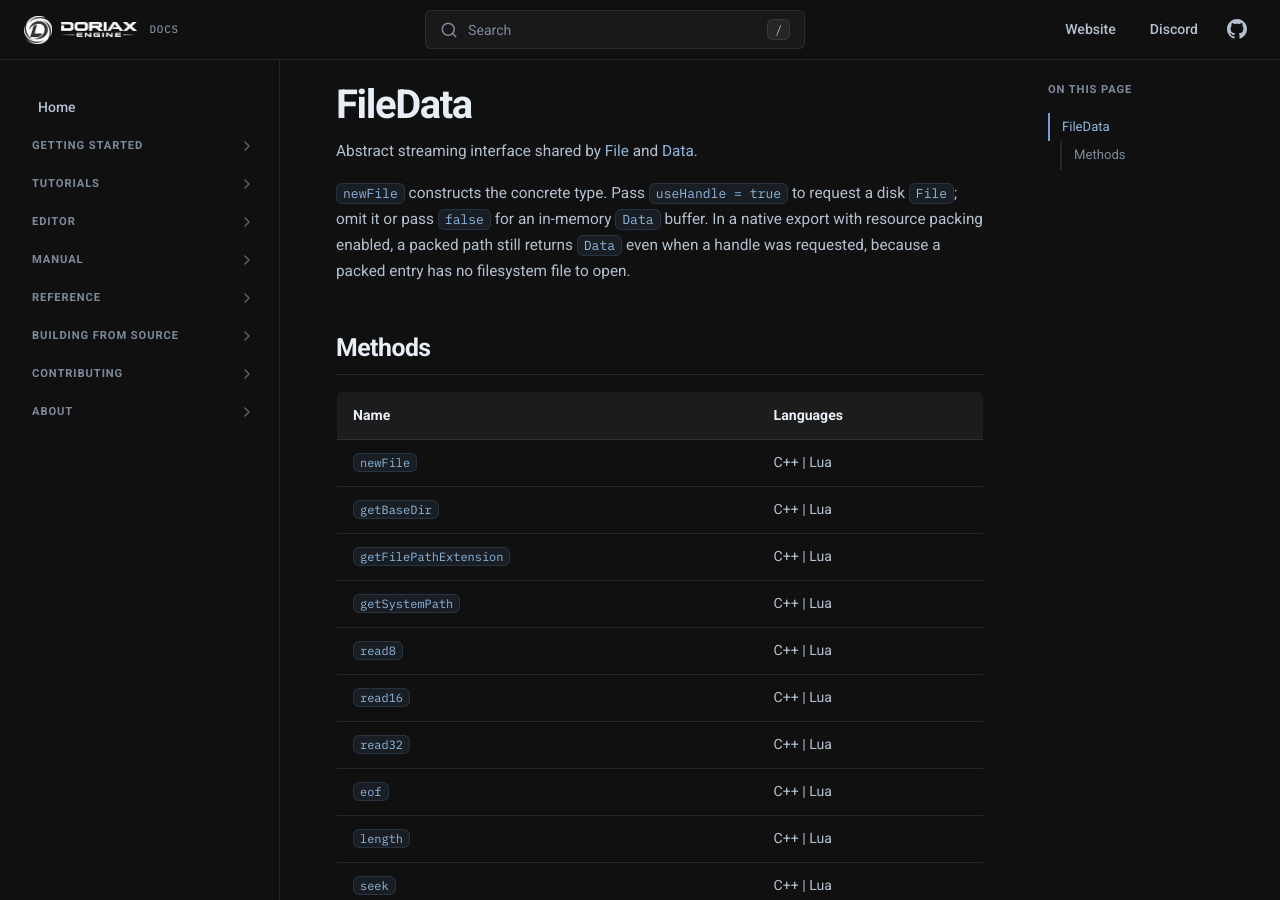
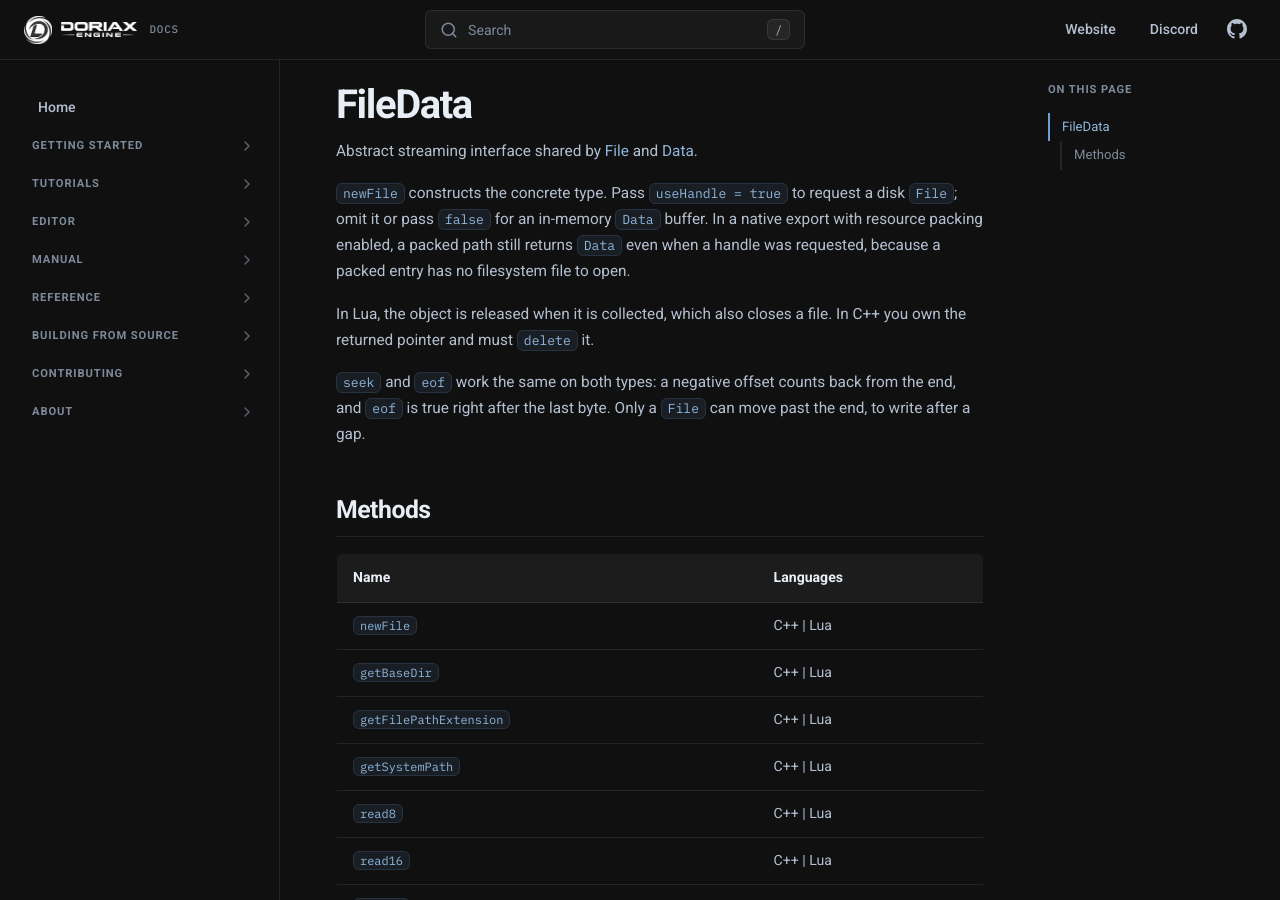
Before and after one commit to doriaxengine/doriax-docs, an MkDocs documentation site: the page built from docs/reference/classes/filedata.md, in a window 1280 px wide and 900 px high. Built offline with MkDocs 1.6.1, drawn with Linux system fonts in a browser that asks for light colours; comment, search, counter and statistics services are not loaded.

Commit message:
Doc who owns the object from FileData.newFile and how seek and eof behave

```diff
--- a/docs/reference/classes/filedata.md
+++ b/docs/reference/classes/filedata.md
@@ -10,6 +10,13 @@ Abstract streaming interface shared by [File](file.md) and [Data](data.md).
 `File`; omit it or pass `false` for an in-memory `Data` buffer. In a native export with
 resource packing enabled, a packed path still returns `Data` even when a handle was
 requested, because a packed entry has no filesystem file to open.
+
+In Lua, the object is released when it is collected, which also closes a file. In C++
+you own the returned pointer and must `delete` it.
+
+`seek` and `eof` work the same on both types: a negative offset counts back from the
+end, and `eof` is true right after the last byte. Only a `File` can move past the end,
+to write after a gap.
 
 ## Methods
 
```
Also changed, not shown: docs/reference/classes/data.md (+1 -1 lines), docs/reference/classes/file.md (+1 -1 lines).
